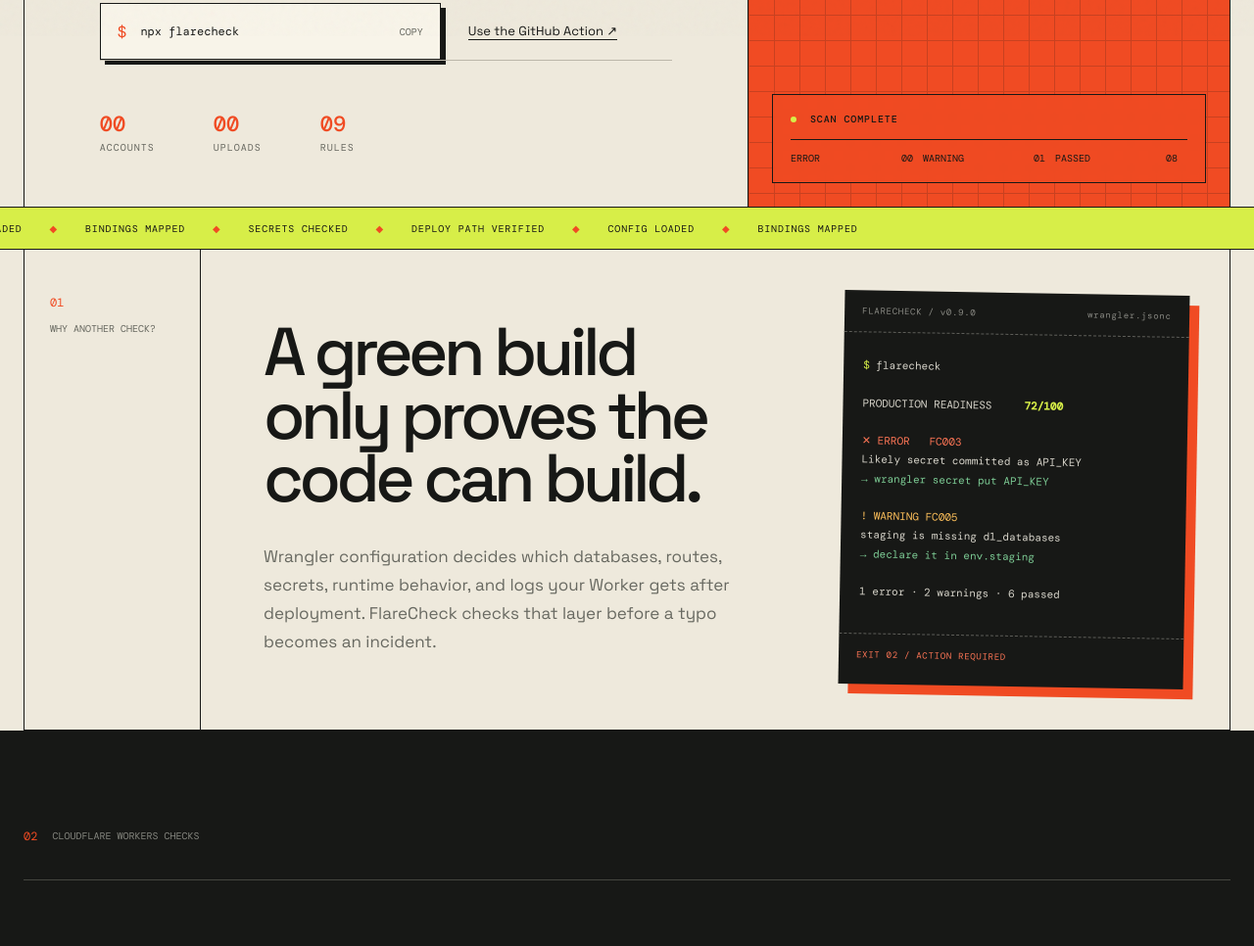
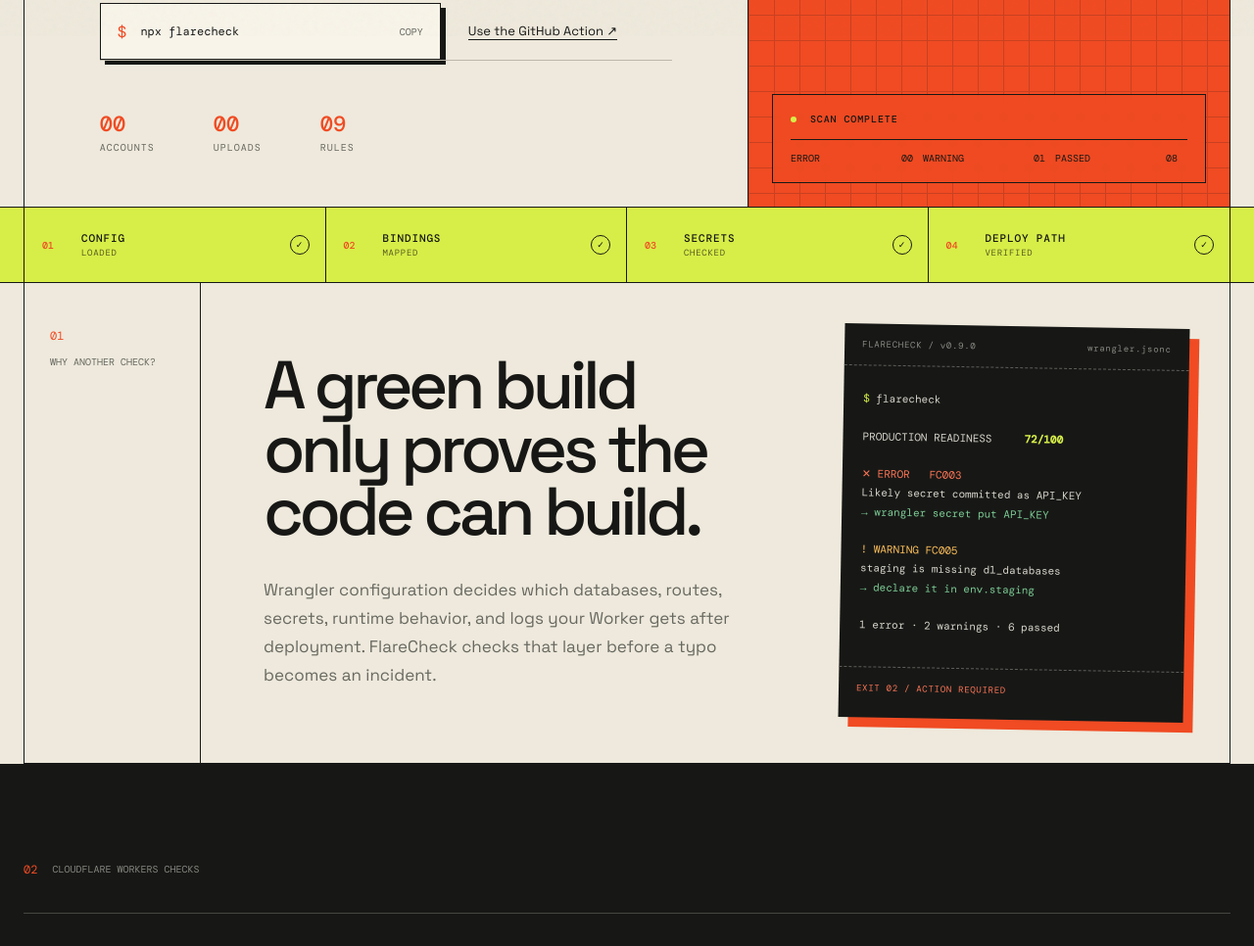
Before and after one commit to loke-dev/flarecheck, a website: page site/index.html in a window 1280 px wide. Shown: the part 763-1729 px from the top of the page at 98% size. Drawn offline with nearby package versions, Linux system fonts and the light colour scheme.

Commit message:
fix: replace scrolling status ticker

```diff
--- a/site/index.html
+++ b/site/index.html
@@ -196,15 +196,13 @@
         </div>
       </section>
 
-      <div class="signal-strip" aria-hidden="true">
-        <div>
-          <span>CONFIG LOADED</span><i>◆</i>
-          <span>BINDINGS MAPPED</span><i>◆</i>
-          <span>SECRETS CHECKED</span><i>◆</i>
-          <span>DEPLOY PATH VERIFIED</span><i>◆</i>
-          <span>CONFIG LOADED</span><i>◆</i>
-          <span>BINDINGS MAPPED</span>
-        </div>
+      <div class="signal-strip">
+        <ol aria-label="FlareCheck inspection stages">
+          <li><span>01</span><div><strong>Config</strong><small>Loaded</small></div></li>
+          <li><span>02</span><div><strong>Bindings</strong><small>Mapped</small></div></li>
+          <li><span>03</span><div><strong>Secrets</strong><small>Checked</small></div></li>
+          <li><span>04</span><div><strong>Deploy path</strong><small>Verified</small></div></li>
+        </ol>
       </div>
 
       <section class="inspection">
--- a/site/styles.css
+++ b/site/styles.css
@@ -162,9 +162,56 @@ h1 em { display: block; color: var(--flare); font-style: normal; }
 .scanner-result dl { margin: 0; display: grid; grid-template-columns: repeat(3, 1fr); border-top: 1px solid var(--ink); }
 .scanner-result dl div { padding: 12px 10px 0 0; display: flex; justify-content: space-between; }
 .scanner-result dt, .scanner-result dd { margin: 0; font: 10px "DM Mono", monospace; }
-.signal-strip { overflow: hidden; border-block: 1px solid var(--ink); background: var(--acid); }
-.signal-strip div { width: max-content; min-height: 42px; display: flex; align-items: center; gap: 28px; padding-left: 20px; font: 10px "DM Mono", monospace; letter-spacing: .08em; animation: ticker 28s linear infinite; }
-.signal-strip i { color: var(--flare); font-style: normal; }
+.signal-strip { border-block: 1px solid var(--ink); background: var(--acid); }
+.signal-strip ol {
+  width: min(100% - 48px, 1440px);
+  min-height: 76px;
+  margin: 0 auto;
+  padding: 0;
+  display: grid;
+  grid-template-columns: repeat(4, minmax(0, 1fr));
+  list-style: none;
+  border-inline: 1px solid var(--ink);
+}
+.signal-strip li {
+  position: relative;
+  min-width: 0;
+  padding: 16px 42px 16px 18px;
+  display: grid;
+  grid-template-columns: 28px minmax(0, 1fr);
+  align-items: center;
+  gap: 12px;
+  border-right: 1px solid var(--ink);
+}
+.signal-strip li:last-child { border-right: 0; }
+.signal-strip li::after {
+  content: "✓";
+  position: absolute;
+  right: 16px;
+  width: 18px;
+  height: 18px;
+  display: grid;
+  place-items: center;
+  border: 1px solid var(--ink);
+  border-radius: 50%;
+  font: 500 9px "DM Mono", monospace;
+}
+.signal-strip li > span { color: var(--flare); font: 500 10px "DM Mono", monospace; }
+.signal-strip li div { min-width: 0; display: grid; gap: 2px; }
+.signal-strip strong {
+  overflow: hidden;
+  font: 500 11px "DM Mono", monospace;
+  letter-spacing: .08em;
+  text-overflow: ellipsis;
+  text-transform: uppercase;
+  white-space: nowrap;
+}
+.signal-strip small {
+  color: #585b21;
+  font: 9px "DM Mono", monospace;
+  letter-spacing: .08em;
+  text-transform: uppercase;
+}
 .inspection, .workflow, .faq {
   width: min(100% - 48px, 1440px);
   margin-inline: auto;
@@ -237,8 +284,6 @@ footer p a { color: var(--ink); border-bottom: 1px solid var(--ink); }
 footer > div { display: flex; justify-content: flex-end; gap: 24px; }
 
 @keyframes scan { to { transform: rotate(360deg); } }
-@keyframes ticker { to { transform: translateX(-50%); } }
-
 @media (max-width: 980px) {
   .site-header, footer { grid-template-columns: 1fr auto; }
   .issue { display: none; }
@@ -266,6 +311,9 @@ footer > div { display: flex; justify-content: flex-end; gap: 24px; }
   .command code { font-size: 10px; }
   .hero-facts { gap: 35px; padding-top: 38px; }
   .scanner { min-height: 520px; }
+  .signal-strip ol { width: calc(100% - 24px); grid-template-columns: repeat(2, minmax(0, 1fr)); }
+  .signal-strip li:nth-child(2) { border-right: 0; }
+  .signal-strip li:nth-child(-n+2) { border-bottom: 1px solid var(--ink); }
   .inspection, .workflow, .faq { grid-template-columns: 1fr; }
   .section-label { padding: 24px 20px; border-right: 0; border-bottom: 1px solid var(--ink); }
   .inspection-copy { padding: 55px 20px; }
@@ -286,5 +334,5 @@ footer > div { display: flex; justify-content: flex-end; gap: 24px; }
 
 @media (prefers-reduced-motion: reduce) {
   html { scroll-behavior: auto; }
-  .sweep, .signal-strip div { animation: none; }
+  .sweep { animation: none; }
 }
```
